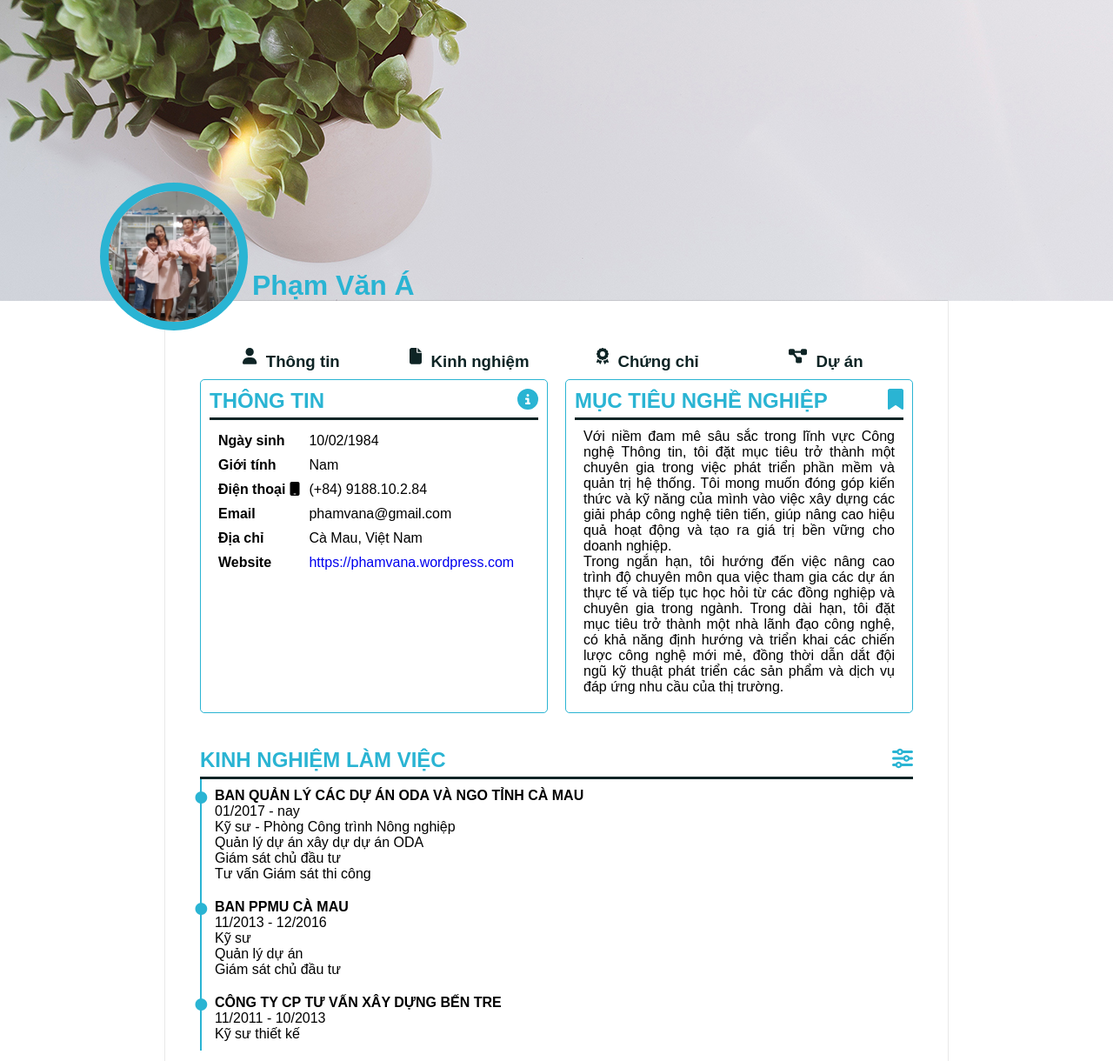
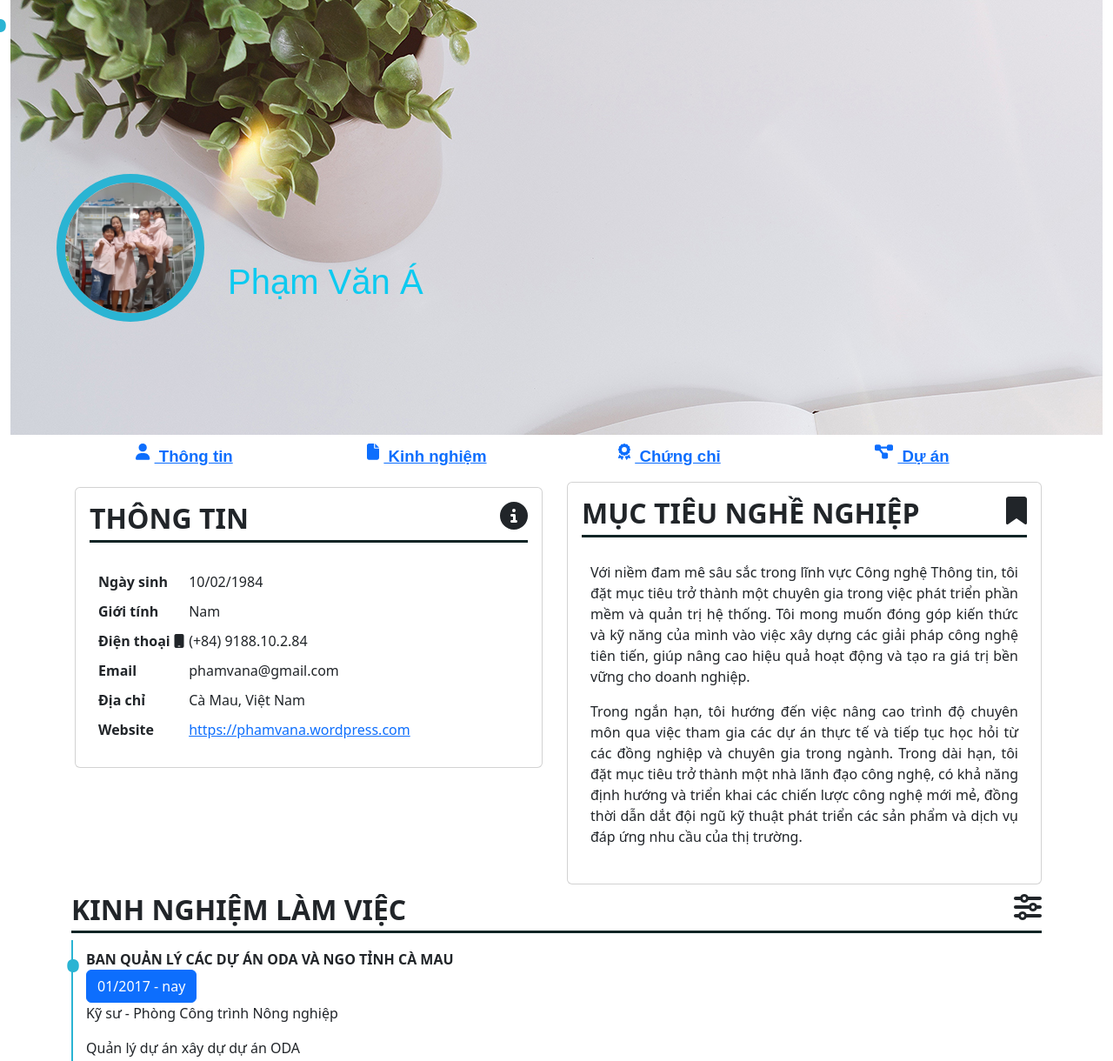
Before and after one commit to phamvanapts/MyCV, a plain HTML site: page index.html in a window 1280 px wide. Shown: the top 1220 px of the page at 87% size. Drawn offline with nearby package versions, Linux system fonts and the light colour scheme.

Commit message:
cập nhật bootstrap 5

```diff
--- a/css/styles.css
+++ b/css/styles.css
@@ -44,20 +44,18 @@ body {
 }
 a{
     text-decoration: none;
-    padding: 0;
-    margin: 0;
 }
 a:link:active, a:visited:active {
     color: antiquewhite;
 }
 section{
     display: flex;
-    gap: 20px;
+    /* gap: 20px; */
 }
 section > *{
     flex: 1;
     padding: 10px;
-    border: 1px solid var(--color-primary);
+    /* border: 1px solid var(--color-primary); */
     border-radius: 5px;
 }
 .section{
@@ -70,7 +68,7 @@ section > *{
     font-weight: bold;
     text-transform: uppercase;
     justify-content: space-between; /* Canh chỉnh text và icon điều nhau*/
-    color: var(--color-primary);
+    /* color: var(--color-primary); */
 
 }
 .section-content{
@@ -81,27 +79,12 @@ section > *{
     font-weight: bold;
 }
 /* CSS info */
-
-#info{
-    position: relative;
-}
 .info-row{
     padding: 5px 0;
 }
 .info-row > b{
     display: inline-block;
     width: 100px;
-}
-/* CSS content */
-.row{
-    /* border-bottom: 0.5px solid var(--color-primary); */
-    padding-top: 10px;
-    padding-bottom: 15px;
-    /* border-left: 1px solid #000; */
-
-}
-.row :last-child{
-    border-bottom: none;
 }
 .col-4{
     display: inline-block;
@@ -117,22 +100,23 @@ section > *{
 .banner{
     position: relative;
     background-image: url('../images/home-bg.jpg');
-    height: 346px;
+    height: 500px;
 }
 .banner img{
     width: 100%;
     height: 100%;
+    top: -120px;
     object-fit: cover;
 }
 .banner__title{
     position: absolute;
     font-family: arial, sans-serif, tahoma;
     border-bottom: none;
-    top: 310px;
-    left: 290px;
-    color: #2ab4d3;
+    top: 300px;
+    left: 250px;
+    /* color: #2ab4d3; */
     z-index: 1;
-    padding-bottom: 50px;
+    padding-bottom: 55px;
 }
 /* CSS avatar */
 .banner__avatar{
@@ -140,9 +124,9 @@ section > *{
     display: flex;
     width: 170px;
     height: 170px;
-    left: 200px;
+    left: 150px;
     transform: translateX(-50%);
-    top: 210px;
+    top: 200px;
     z-index: 1;
 }
 .banner__avatar img {
@@ -158,8 +142,8 @@ nav{
     align-items: center;
     width: 100%;
     background-color: #fff;
-    height: 50px;
-    left: 20%;
+    /* height: 50px;
+    left: 20%; */
 }
 nav * {
     flex: 1;
@@ -171,7 +155,7 @@ nav * {
     font-family: arial, sans-serif, tahoma;
     font-weight: bold;
     font-size: 14pt;
-    color:#0e2425;
+    /* color:#0e2425; */
 
 }
 nav > *:hover{
@@ -219,7 +203,7 @@ nav > *:hover{
 footer {
     background-color: #333;
     color: white;
-    padding: 20px;
+    /* padding: 20px; */
     text-align: center;
 }
 
--- a/index.html
+++ b/index.html
@@ -15,13 +15,18 @@
       src="https://use.fontawesome.com/releases/v6.3.0/js/all.js"
       crossorigin="anonymous"
     ></script>
+    <!-- Latest compiled and minified CSS -->
+    <link href="https://cdn.jsdelivr.net/npm/bootstrap@5.3.3/dist/css/bootstrap.min.css" rel="stylesheet">
+
+    <!-- Latest compiled JavaScript -->
+    <script src="https://cdn.jsdelivr.net/npm/bootstrap@5.3.3/dist/js/bootstrap.bundle.min.js"></script>
   </head>
 
   <body>
-    <div class="cv-document">
+    <div class="container-fluid">
       <header>
         <div class="banner" id="banner">
-          <div class="banner__title">
+          <div class="banner__title text-info">
             <h1>Phạm Văn Á</h1>
           </div>
         </div>
@@ -29,24 +34,26 @@
           <img src="./images/info.jpg" alt="Hình ảnh" />
         </div>
       </header>
-      <div class="cv-page">
-        <nav>
-          <div class="item">
+    </div>
+      <div class="container">
+          <nav class="row">
+            <div class="item col-lg-3 col-12">
               <a href="#info"> <i class="fa-solid fa-user"></i> Thông tin</a>
             </div>
-          <div class="item">
+            <div class="item col-lg-3 col-12">
               <a href="#experience"><i class="fa-solid fa-file"></i> Kinh nghiệm</a>
             </div>
-          <div class="item">
+            <div class="item col-lg-3 col-12">
               <a href="#certificate"><i class="fa-solid fa-award"></i></i> Chứng chỉ</a>
             </div>
-          <div class="item">
+            <div class="item col-lg-3 col-12">
               <a href="#project">
                 <i class="fa-solid fa-diagram-project"></i> Dự án</a>
             </div>
           </nav>
-        <section>
-          <div class="section" id="info">
+          <section class="row gap-0">
+            <div class="col-12 col-lg-6 col-md-6 p-3">
+              <div class="card p-3" id="info">
                 <h2 class="section-title">Thông tin <i class="fa-solid fa-circle-info"></i></h2>
                 <div class="section-content">
                   <div class="info-row">
@@ -79,8 +86,9 @@
                   </div>
                 </div>
               </div>
-
-          <div class="section" id="target">
+            </div>
+            <div class="col-12 col-lg-6 col-md-6">
+              <div class="card p-3" id="target">
                 <h2 class="section-title">Mục tiêu nghề nghiệp <i class="fa-solid fa-bookmark"></i></i></h2>
                 <div class="section-content">
                   <p>
@@ -102,14 +110,19 @@
                   </p>
                 </div>
               </div>
+            </div>
+
+
+
           </section>
+
 		<div class="section" id="experience">
             <h2 class="section-title">Kinh nghiệm làm việc <i class="fa-solid fa-sliders"></i></i></h2>
             <div class="timeline">
               <!-- Một khoảng thời gian làm việc -->
               <div class="section-content">
                 <div class="title">Ban quản lý các dự án ODA và NGO tỉnh Cà Mau</div>
-                <div class="sub-title">01/2017 - nay</div>
+                <div class="sub-title btn btn-primary">01/2017 - nay</div>
                 <div class="content">
                   <p>Kỹ sư - Phòng Công trình Nông nghiệp</p>
                   <p>Quản lý dự án xây dự dự án ODA</p>
@@ -271,7 +284,6 @@
             <br />
           </div>
         </div>
-      </div>
         <!-- <footer>
           <div class="container__footer">
             <ul>
@@ -289,7 +301,7 @@
         </div>
       </footer> -->
       <footer>
-        <ul class="footer-menu">
+        <ul class="container-fluid footer-menu">
             <li><a href="https://www.facebook.com/phamvana10284" target="_blank"><i class="fa-brands fa-facebook"></i> Facebook</a></li>
             <li><a href="https://www.linkedin.com/in/%C3%A1ps-pham-bb4709283/" target="_blank" > <i class="fa-brands fa-linkedin"></i> LinkedIn</a></li>
             <li><a href="https://github.com/phamvana" target="_blank"> <i class="fa-brands fa-github"></i> Github</a></li>
```
Lines whose indentation alone changed are shown as unchanged.
